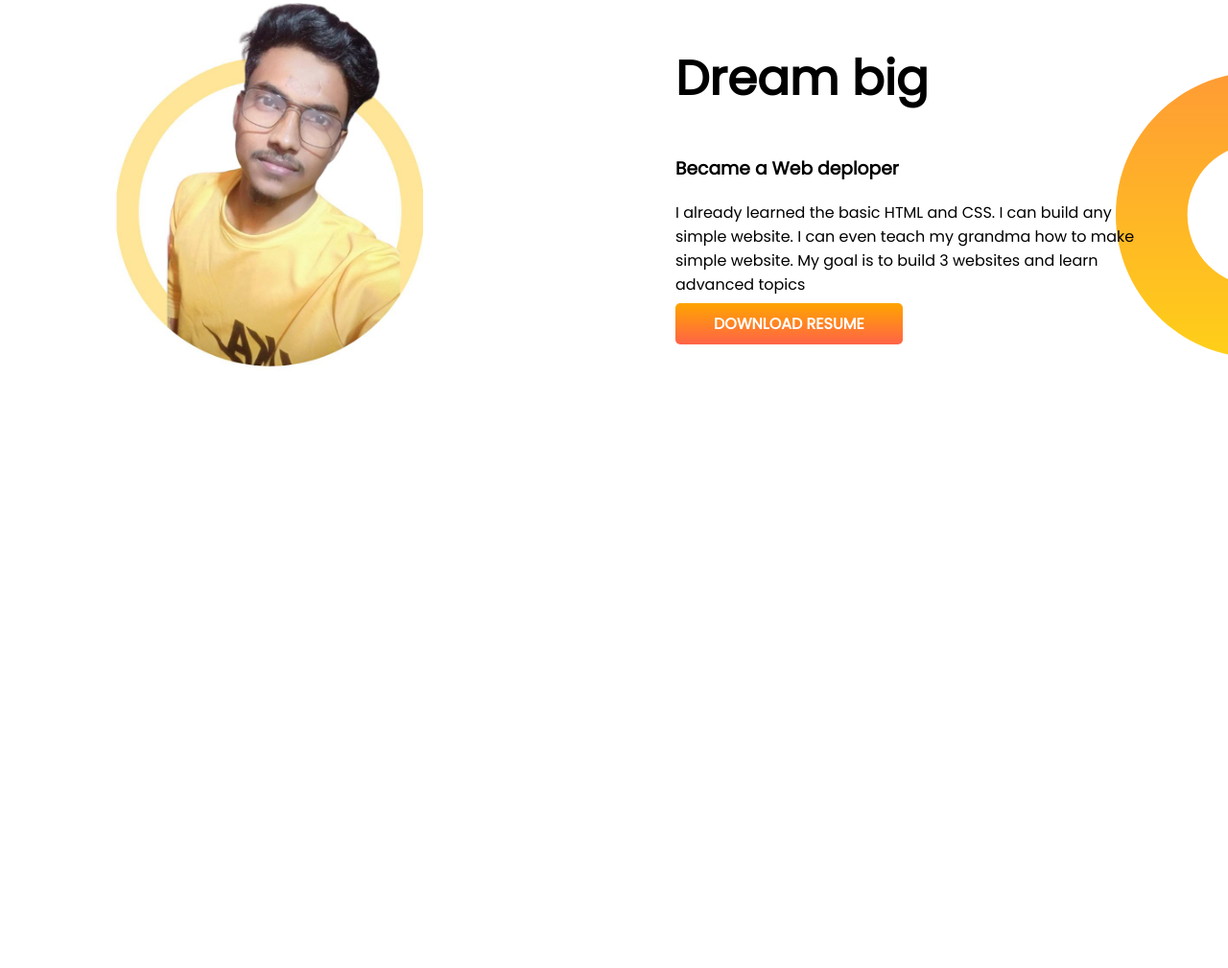
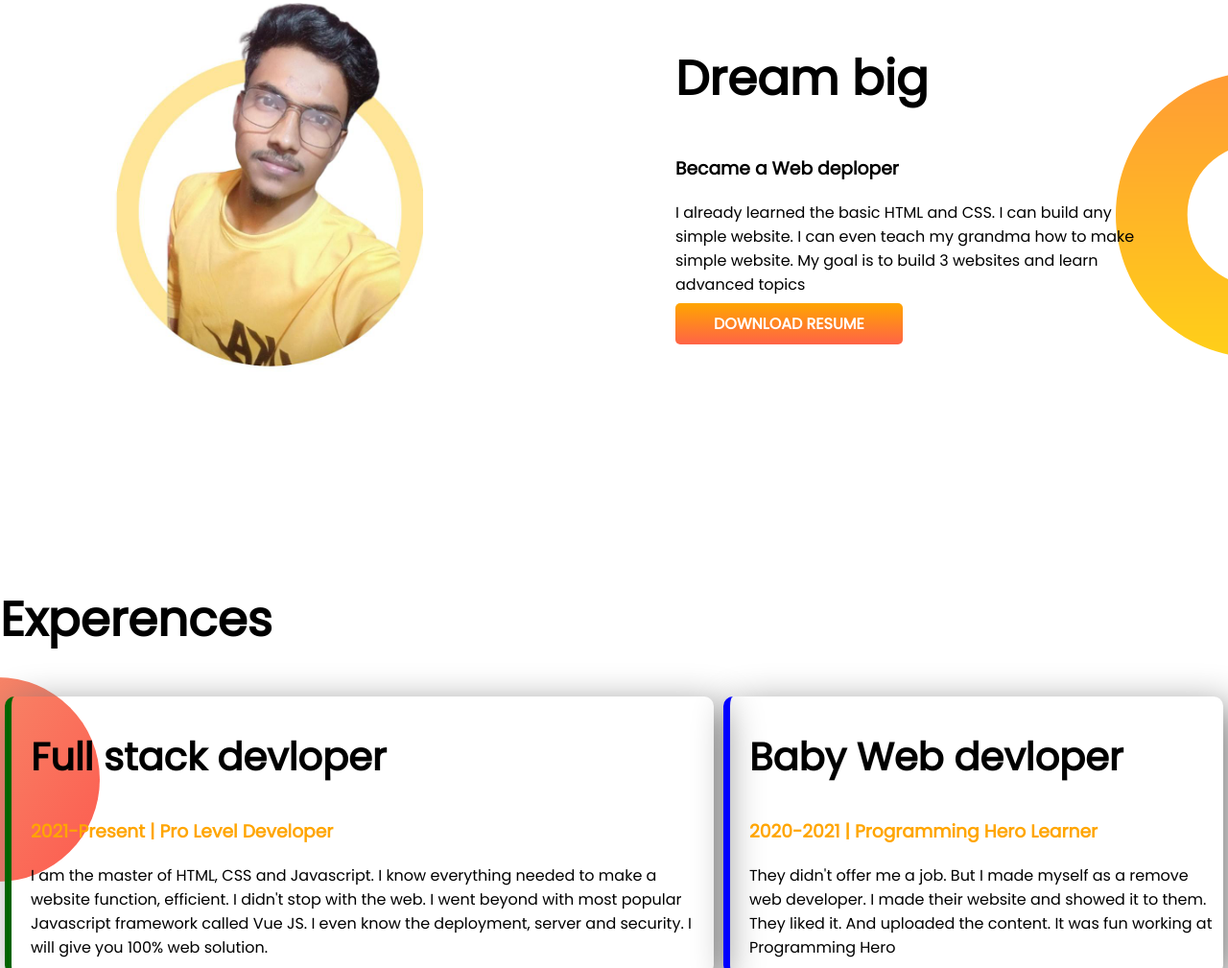
Before and after one commit to Shakil8436/devloper-protfolio-phero, a plain HTML site: page index.html in a window 1280 px wide. Shown: the part 731-1740 px from the top of the page at 96% size. Before the commit the page ends 1340 px from the top, so only its background shows below. Drawn offline with Linux system fonts and the light colour scheme.

Commit message:
style border added footer

```diff
--- a/index.html
+++ b/index.html
@@ -11,7 +11,7 @@
   <link href="https://fonts.googleapis.com/css2?family=Poppins&display=swap" rel="stylesheet">
   <link rel="stylesheet" href="style.css">
 </head>
-<section class="top-banner">
+<section class="top-banner flexiable-container">
   <div class="half-width">
     <h1>Welcome to </h1>
     <h1><span class="orange-color">Shakil</span> World</h1>
@@ -25,7 +25,7 @@
     <img src="images/shakil.jpg" alt="photo">
   </div>
 </section>
-<section class="dream-big">
+<section class="dream-big flexiable-container">
   <div class="half-width">
     <img src="images/shakil2.jpg" alt="">
   </div>
@@ -36,12 +36,33 @@
       simple website. My goal is to build 3 websites and learn advanced topics</P>
     <a class="link-botton" target="_blank" href="">DOWNLOAD RESUME</a>
   </div>
+</section>
+<section class="experence-area">
+  <h1>Experences</h1>
+  <div class="flexiable-container">
+    <div id="full-stuck-devloper" class="experence-item">
+      <h2>Full stack devloper</h2>
+      <h3 class="orange-color">2021-Present | Pro Level Developer</h3>
+      <p>I am the master of HTML, CSS and Javascript. I know everything needed to make a website function, efficient. I
+        didn't
+        stop with the web. I went beyond with most popular Javascript framework called Vue JS. I even know the
+        deployment,
+        server and security. I will give you 100% web solution.</p>
+    </div>
+    <div id="baby-web-developer" class="experence-item">
+      <h2>Baby Web devloper</h2>
+      <h3 class="orange-color">2020-2021 | Programming Hero Learner</h3>
+      <p>They didn't offer me a job. But I made myself as a remove web developer. I made their website and showed it to
+        them.
+        They liked it. And uploaded the content. It was fun working at Programming Hero</p>
+    </div>
+  </div>
 
 </section>
 
-
-<body>
-
 </body>
+<footer>
+  <p>>© Shakil Hossain 2023, a Programming Hero initiative.</p>
+</footer>
 
 </html>
--- a/style.css
+++ b/style.css
@@ -5,10 +5,13 @@ body {
 h1 {
   font-size: 50px;
 }
+h2 {
+  font-size: 40px;
+}
 .orange-color {
   color: orange;
 }
-section {
+.flexiable-container {
   display: flex;
   margin-bottom: 100px;
 }
@@ -36,3 +39,25 @@ section {
   background-repeat: no-repeat;
   background-position: right;
 }
+.experence-area {
+  background-image: url(images/exp-bg.png);
+  background-repeat: no-repeat;
+  background-position: left;
+}
+.experence-item {
+  width: auto;
+  margin-left: 5px;
+  margin-right: 5px;
+  padding-left: 20px;
+  box-shadow: 10px 10px 40px grey;
+  border-radius: 10px;
+}
+#baby-web-developer {
+  border-left: 7px solid blue;
+}
+#full-stuck-devloper {
+  border-left: 7px solid darkgreen;
+}
+footer p {
+  text-align: center;
+}
```
